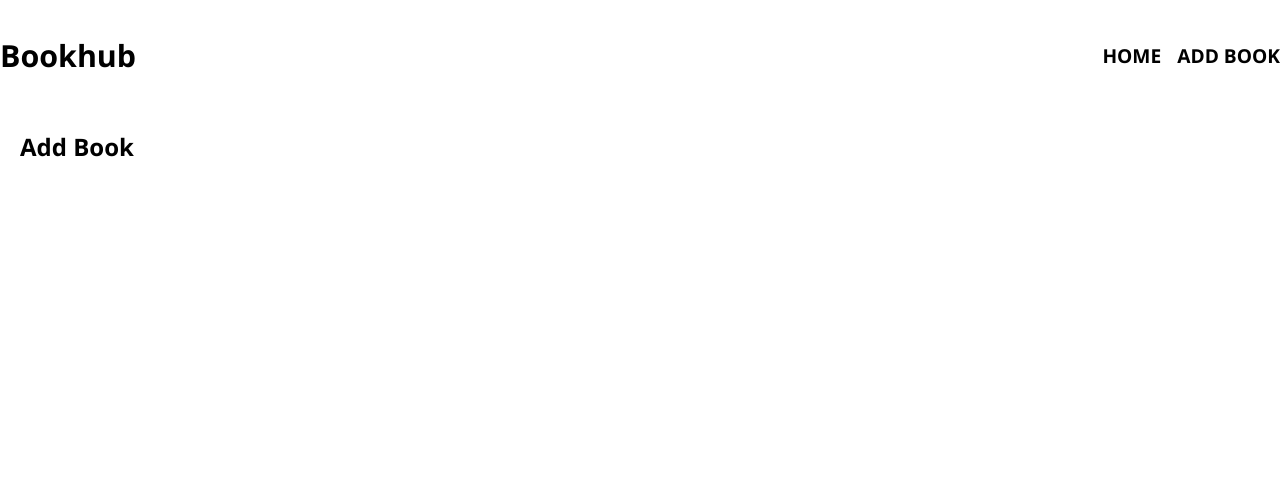
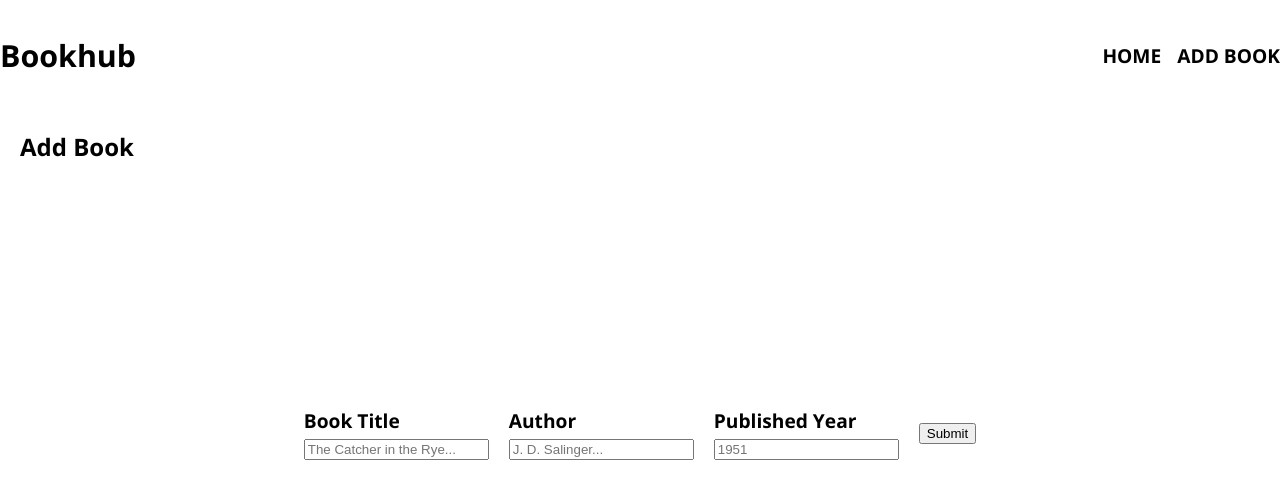
Before and after one commit to Mig-uel/bookhub, a React (Create React App) app in the folder frontend/: page /add in a window 1280 px wide. Shown: the top 498 px of the page. Built offline with nearby package versions, Linux system fonts and the light colour scheme.

Commit message:
initial add book form design and files.

```diff
--- a/frontend/src/components/add-book-form/add-book-form.component.jsx
+++ b/frontend/src/components/add-book-form/add-book-form.component.jsx
@@ -0,0 +1,29 @@
+import {
+  AddBookFormContainer,
+  AddBookInputContainer,
+} from './add-book-form.styles'
+
+const AddBookForm = () => {
+  return (
+    <AddBookFormContainer>
+      <AddBookInputContainer>
+        <label htmlFor=''>Book Title</label>
+        <input type='text' placeholder='The Catcher in the Rye...' required />
+      </AddBookInputContainer>
+
+      <AddBookInputContainer>
+        <label htmlFor=''>Author</label>
+        <input type='text' placeholder='J. D. Salinger...' required />
+      </AddBookInputContainer>
+
+      <AddBookInputContainer>
+        <label htmlFor=''>Published Year</label>
+        <input type='number' placeholder='1951' required />
+      </AddBookInputContainer>
+
+      <button>Submit</button>
+    </AddBookFormContainer>
+  )
+}
+
+export default AddBookForm
--- a/frontend/src/components/add-book-form/add-book-form.styles.jsx
+++ b/frontend/src/components/add-book-form/add-book-form.styles.jsx
@@ -0,0 +1,40 @@
+import styled from 'styled-components'
+
+export const AddBookFormContainer = styled.form`
+  display: flex;
+  flex-direction: row;
+  align-items: center;
+  justify-content: center;
+  width: 100%;
+  height: 500px;
+
+  gap: 20px;
+
+  @media (max-width: 768px) {
+    flex-direction: column;
+    height: auto;
+    gap: 10px;
+  }
+`
+export const AddBookInputContainer = styled.div`
+  display: flex;
+  flex-direction: column;
+  align-items: center;
+
+  gap: 5px;
+  margin: 10px 0;
+
+  label {
+    font-size: 1.2rem;
+    font-weight: bold;
+    align-self: flex-start;
+  }
+
+  @media (max-width: 768px) {
+    width: 100vw;
+
+    input {
+      width: 100%;
+    }
+  }
+`
--- a/frontend/src/components/add-book/add-book.component.jsx
+++ b/frontend/src/components/add-book/add-book.component.jsx
@@ -1,9 +1,11 @@
+import AddBookForm from '../add-book-form/add-book-form.component'
 import { AddBookContainer, AddBookComponentTitle } from './add-book.styles'
 
 const AddBookComponent = () => {
   return (
     <AddBookContainer>
       <AddBookComponentTitle>Add Book</AddBookComponentTitle>
+      <AddBookForm />
     </AddBookContainer>
   )
 }
--- a/frontend/src/components/books/books.component.jsx
+++ b/frontend/src/components/books/books.component.jsx
@@ -40,7 +40,7 @@ const Books = () => {
           visible={true}
         />
       ) : (
-        books && books.map((book) => <Book key={book._id} book={book} />)
+        books.map((book) => <Book key={book._id} book={book} />)
       )}
     </BooksContainer>
   )
```
